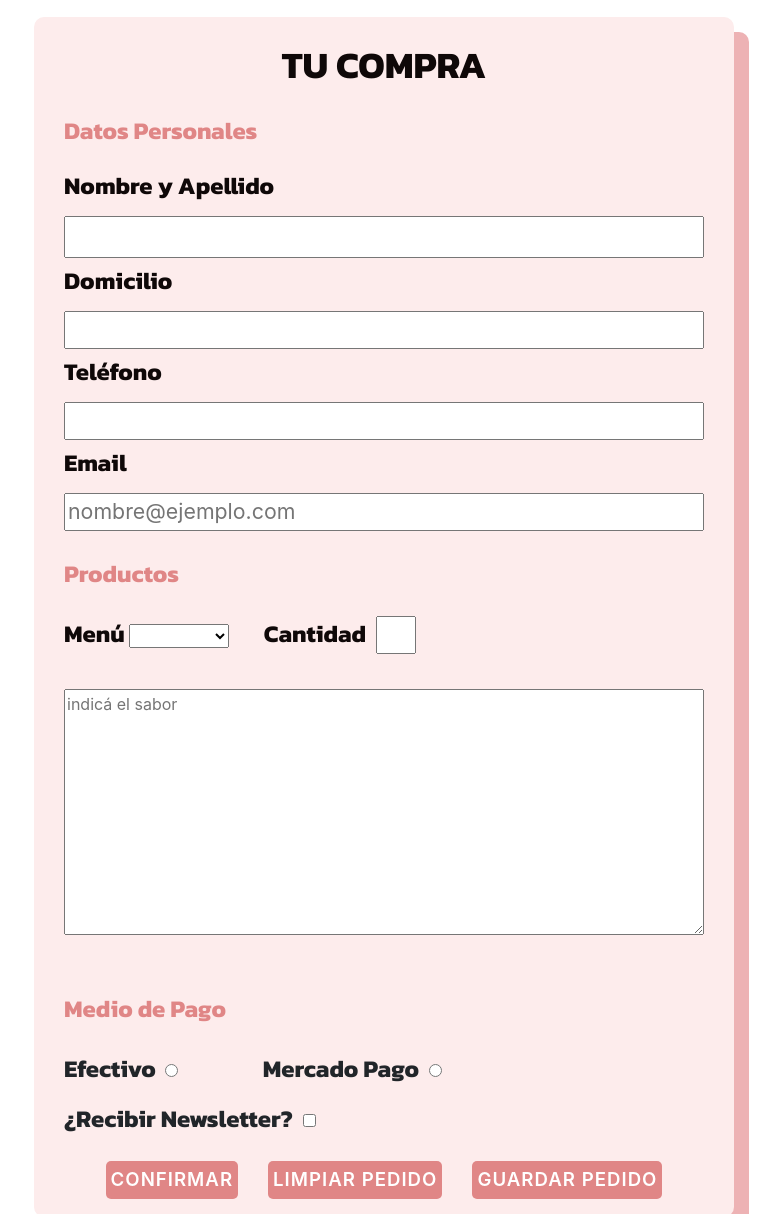
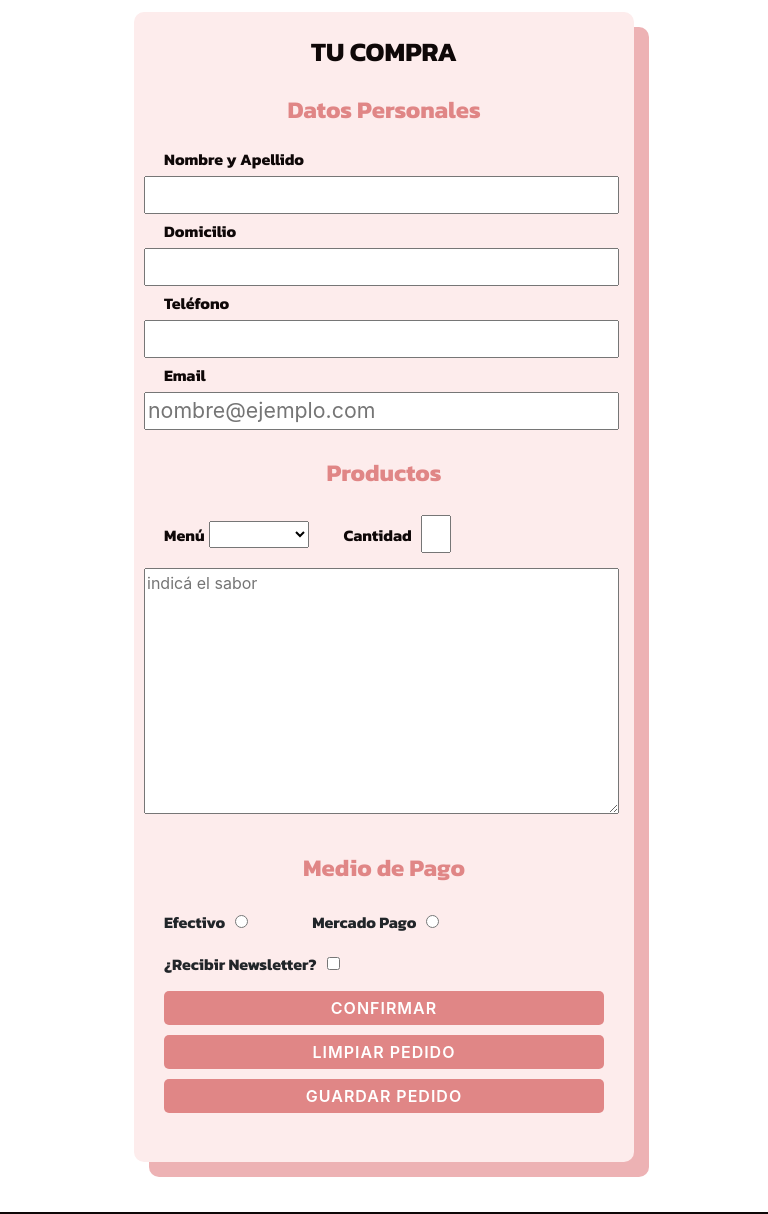
Before and after one commit to SergioHernanSilva/hatsuko-jp, a website: page pages/pedido.html in a window 768 px wide. Shown: the part 83-1297 px from the top of the page. Drawn offline with nearby package versions, Linux system fonts and the light colour scheme.

Commit message:
Entrega Final

```diff
--- a/scss/style.scss
+++ b/scss/style.scss
@@ -1318,7 +1318,7 @@ body {
         margin-top: 0;
         display: flex;
         justify-content: center;
-        max-width: 90%;
+        max-width: 100%;
 
         .pedido__formulario {
             background-color: $rosa-claro;
@@ -1870,7 +1870,121 @@ body {
     }
     /*Pedido*/
     .pedido {
+        background-color:$blanco;
+        margin-top: 0;
+        display: flex;
+        justify-content: center;
         max-width: 100%;
+
+        .pedido__formulario {
+            background-color: $rosa-claro;
+            margin: 20px 0 50px 0;
+            display: grid;
+            grid-template-areas:
+            "formulario-pedido";
+            grid-template-rows: 1150px;
+            grid-template-columns: 500px;
+            box-shadow: 15px 15px $rosa-nav;
+            border-radius: 10px;
+        }
+        .pedido__container {
+            background-image: #fdecec;
+            margin: 20px 0;
+            display: inline-block;
+        }
+        .pedido__titulo {
+            font-size: 20pt;
+            color: $negro;
+            margin: 0;
+            background-color: $rosa-claro;
+            width: 100%;
+            height: auto;
+            grid-area: pregunta;
+            display: flex;
+            flex-direction: column;
+            justify-content: center;
+            align-items: center;
+        }
+        .pedido__subtitulo {
+            font-size: 18pt;
+            color: $rosa-button;
+            margin: 20px 30px;
+            grid-area: formulario-pedido;
+            text-align: center;
+        }
+        .pedido__datos {
+            font-size: 12pt;
+            margin: 0 0 0 30px;
+            color: $negro;
+            grid-area: formulario-pedido;
+        }
+        .pedido__input-name {
+            font-size: 16pt;
+            margin: 5px 10px;
+            width: 95%;
+        }
+        .pedido__input-ad {
+            font-size: 16pt;
+            margin: 5px 10px;
+            width: 95%;
+        }
+        .pedido__input-ph {
+            font-size: 16pt;
+            margin: 5px 10px;
+            width: 95%;
+        }
+        .pedido__input-mail {
+            font-size: 16pt;
+            margin: 5px 10px;
+            width: 95%;
+        }
+        .pedido__productos {
+            width: 100px;
+            font-size: 14pt;
+        }
+        .pedido__input-cant {
+            font-size: 16pt;
+            margin: 5px;
+            width: 30px;
+        }
+        .form__input-textArea1 {
+            width: 95%;
+            margin: 10px 10px;
+        }
+        .pedido__pago {
+            font-size: 12pt;
+            display: inline-block;
+            margin: 5px 5px 10px 30px;
+            padding: 0;
+            grid-area: formulario;
+        }
+        .pedido__input-cash {
+            margin: 5px 30px 0 0;
+        }
+        .pedido__nl {
+            font: $textos;
+            margin: 0;
+        }
+        .pedido__cbx {
+            margin-top: 15px;
+        }
+        .form__cta-pedido {
+            display: flex;
+            flex-direction: column;
+            justify-content: center;
+        }
+        .form__button-pedido {
+            background-color:$rosa-button;
+            color:$blanco;
+            font-size: 12pt;
+            font-weight: 600;
+            letter-spacing: 1px;
+            padding: 5px;
+            margin: 5px 30px;
+            border: none;
+            border-radius: 5px;
+            text-transform: uppercase;
+        }
     }
 }
 @media screen and (min-width: 768px) and (max-width: 922px) {
```
Also changed, not shown: css/main.css.
